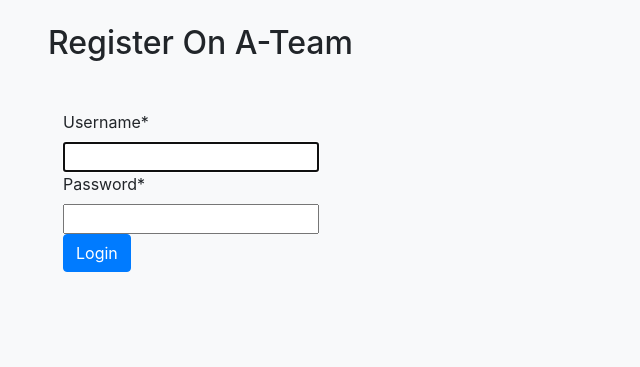
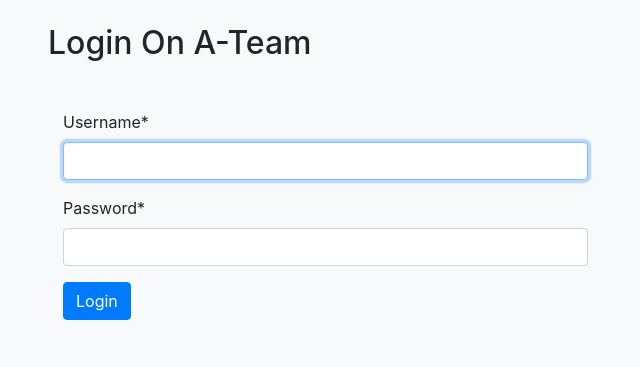
Before and after one commit to shahzaibb101/A-Team, a Django app: page /account/login in a window 1280 px wide. Shown: the part 56-423 px from the top of the page, without its empty margins (37-677 px from the left). Run offline with Django 4.2, Linux system fonts and the light colour scheme; some libraries are stand-ins or nearby versions.

Commit message:
fixed login issues

```diff
--- a/backend/settings.py
+++ b/backend/settings.py
@@ -47,6 +47,7 @@ INSTALLED_APPS = [
     'login',
     'todo',
 	'crispy_forms',
+    'crispy_bootstrap4',
 ]
 
 MIDDLEWARE = [
@@ -134,3 +135,6 @@ STATICFILES_DIRS = [(os.path.join(BASE_DIR, 'static')),]
 DEFAULT_AUTO_FIELD = "django.db.models.BigAutoField"
 
 LOGIN_URL = "login"
+LOGIN_REDIRECT_URL = "todolist"
+
+CRISPY_TEMPLATE_PACK = 'bootstrap4'
--- a/backend/urls.py
+++ b/backend/urls.py
@@ -20,10 +20,10 @@ from todo import views as todolist_views
 
 urlpatterns = [
     path("admin/", admin.site.urls),
-    path('',todolist_views.index, name='index'),
-	path('todolist/',include('todo.urls')),
-	path('contact',todolist_views.contact, name='contact'),
-	path('about-us',todolist_views.about, name='about'),
-	path('account/',include('login.urls')),
+        path('',todolist_views.index, name='index'),
+        path('todo/',include('todo.urls')),
+        path('contact',todolist_views.contact, name='contact'),
+        path('about-us',todolist_views.about, name='about'),
+        path('account/',include('login.urls')),
 
 ]
--- a/login/templates/login.html
+++ b/login/templates/login.html
@@ -8,7 +8,7 @@
 {% block content %}
 <div class="container">
 <br>
-<h2>Register On A-Team</h2>
+<h2>Login On A-Team</h2>
 {% if messages %}
 	{% for message in messages %}
 		<div class="alert alert-info alert-dismissible fade show" role="alert">
--- a/login/views.py
+++ b/login/views.py
@@ -10,7 +10,7 @@ def register(request):
 		if register_form.is_valid():
 			register_form.save()
 			messages.success(request,("New user account created,Login to get Started"))
-			return redirect('register')
+			return redirect('login')
 	else:
 		register_form =  CustomRegisterForm()
 	return render(request,'register.html',{'register_form':register_form})
--- a/requirements.txt
+++ b/requirements.txt
@@ -27,3 +27,4 @@ gunicorn==20.0.4
 whitenoise==5.2.0
 django-crispy-forms
 django-environ==0.11.2
+crispy-bootstrap4
```
Also changed, not shown: backend/views.py (renamed from backend/view.py).
